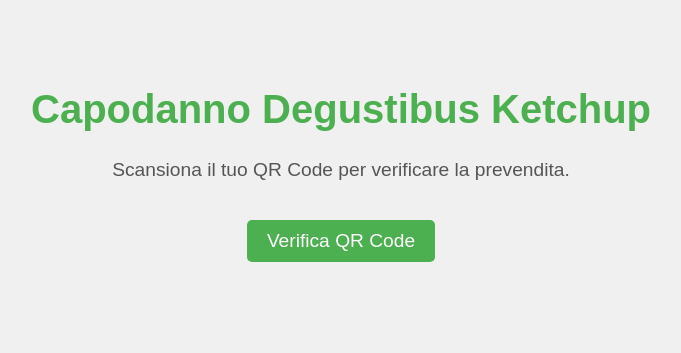
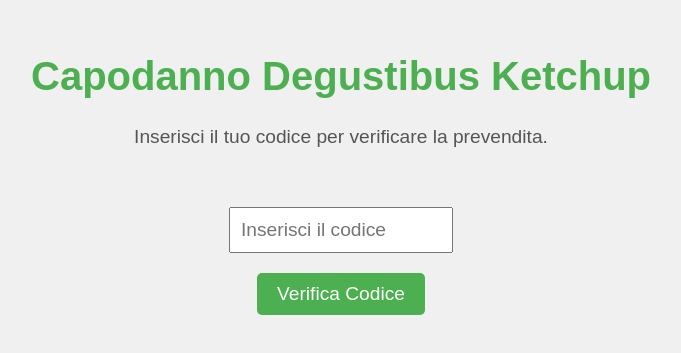
Before and after one commit to gmjhmgjkhylyhulghjlbjh23/capodanno, a website: page index.html in a window 1280 px wide. Shown: the part 207-560 px from the top of the page, without its empty margins (299-980 px from the left). Drawn offline with Linux system fonts and the light colour scheme.

Commit message:
index.html

```diff
--- a/index.html
+++ b/index.html
@@ -3,7 +3,7 @@
 <head>
     <meta charset="UTF-8">
     <meta name="viewport" content="width=device-width, initial-scale=1.0">
-    <title>Capodanno - Verifica QR Code</title>
+    <title>Capodanno - Verifica Codice</title>
     <style>
         body {
             font-family: Arial, sans-serif;
@@ -33,28 +33,32 @@
             color: #555;
         }
 
-        a.button {
-            display: inline-block;
+        #input-container {
+            display: flex;
+            flex-direction: column;
+            align-items: center;
+        }
+
+        input[type="text"] {
+            padding: 10px;
+            font-size: 1.2rem;
+            margin-top: 20px;
+            width: 200px;
+        }
+
+        button {
             padding: 10px 20px;
             font-size: 1.2rem;
             color: #fff;
             background: #4CAF50;
             border: none;
             border-radius: 5px;
-            text-decoration: none;
             cursor: pointer;
             margin-top: 20px;
         }
 
-        a.button:hover {
+        button:hover {
             background: #45a049;
-        }
-
-        #reader {
-            width: 300px;
-            height: 300px;
-            margin: 20px auto;
-            display: none;
         }
 
         #result {
@@ -66,44 +70,21 @@
 <body>
     <header>
         <h1>Capodanno Degustibus Ketchup</h1>
-        <p>Scansiona il tuo QR Code per verificare la prevendita.</p>
-        <a class="button" href="javascript:void(0);" onclick="startScanner()">Verifica QR Code</a>
+        <p>Inserisci il tuo codice per verificare la prevendita.</p>
     </header>
 
-    <div id="reader"></div>
+    <div id="input-container">
+        <input type="text" id="codeInput" placeholder="Inserisci il codice">
+        <button onclick="validateCode()">Verifica Codice</button>
+    </div>
+
     <p id="result"></p>
 
-    <!-- Includi la libreria Html5Qrcode prima del tuo script -->
-    <script src="https://unpkg.com/html5-qrcode/minified/html5-qrcode.min.js"></script>
     <script>
-        function startScanner() {
-            console.log("Iniziando lo scanner...");
-            const reader = document.getElementById('reader');
-            reader.style.display = 'block';
-            const html5QrCode = new Html5Qrcode("reader"); // Assicurati che questo sia definito
-            const resultElement = document.getElementById('result');
+        function validateCode() {
+            const code = document.getElementById('codeInput').value;
+            console.log("Verificando Codice:", code);
 
-            html5QrCode.start(
-                { facingMode: "environment" },
-                {
-                    fps: 10,
-                    qrbox: { width: 250, height: 250 }
-                },
-                qrCodeMessage => {
-                    console.log("QR Code scansionato:", qrCodeMessage);
-                    verifyQRCode(qrCodeMessage);
-                },
-                errorMessage => {
-                    resultElement.textContent = "Scansione in corso...";
-                    console.warn("Errore di scansione:", errorMessage);
-                }
-            ).catch(err => {
-                console.error("Errore avviando lo scanner:", err);
-            });
-        }
-
-        function verifyQRCode(code) {
-            console.log("Verificando QR Code:", code);
             fetch("https://capodanno-7031.onrender.com/validate", {
                 method: "POST",
                 headers: {
@@ -115,13 +96,13 @@
             .then(data => {
                 console.log("Risposta dal server:", data);
                 if (data.valid) {
-                    document.getElementById('result').textContent = "QR Code valido! Benvenuto!";
+                    document.getElementById('result').textContent = "Codice valido! Benvenuto!";
                 } else {
-                    document.getElementById('result').textContent = "QR Code non valido!";
+                    document.getElementById('result').textContent = "Codice non valido!";
                 }
             })
             .catch(error => {
-                console.error("Errore durante la verifica del QR Code:", error);
+                console.error("Errore durante la verifica del codice:", error);
                 document.getElementById('result').textContent = "Errore durante la verifica.";
             });
         }
```
